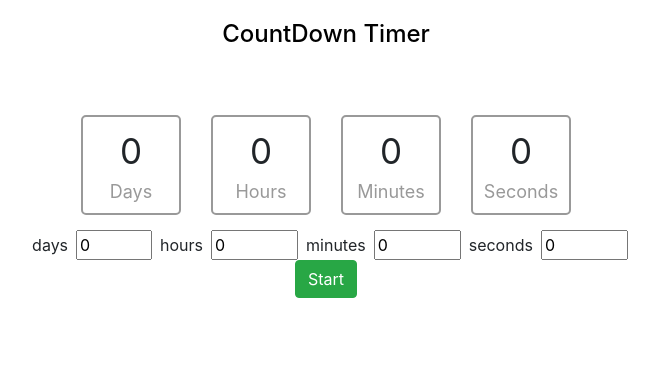
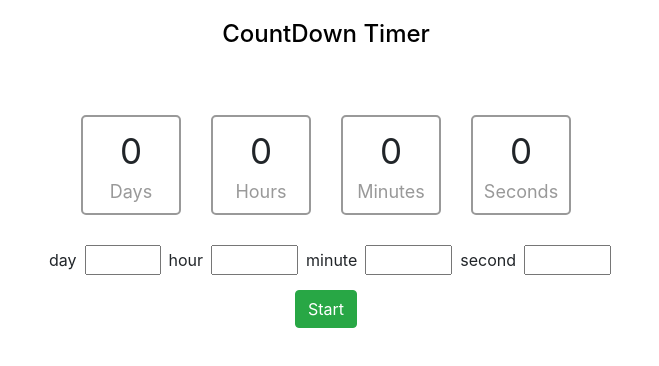
Before and after one commit to RoyMontoya/countdown-timer, a React (Create React App) app: page / in a window 1280 px wide. Shown: the top 366 px of the page, without its empty margins (314-973 px from the left). Built offline with nearby package versions, Linux system fonts and the light colour scheme.

Commit message:
passed change from inputnumber to input form

```diff
--- a/src/components/time-form/Style.css
+++ b/src/components/time-form/Style.css
@@ -1,4 +1,5 @@
 .time-form{
   display: flex;
   justify-content: center;
+  margin: 15px 0;
 }
--- a/src/components/time-form/TimeForm.jsx
+++ b/src/components/time-form/TimeForm.jsx
@@ -1,27 +1,54 @@
 import React, {Component} from 'react';
 import TimeInput from '../time-input/TimeInput'
 import './Style.css'
+import miliUtil from '../../utilities/MilisecondsUtil'
 
 class TimeForm extends Component {
   constructor(props){
     super(props);
 
     this.state = {
-      days: 0,
-      hours: 0,
-      minutes: 0,
-      seconds: 0
+      day: 0,
+      hour: 0,
+      minute: 0,
+      second: 0,
+      totalMili: 0,
     }
+
+    this.handleChange = this.handleChange.bind(this)
+    // this.calculateTotal = this.calculateTotal.bind(this)
+  }
+
+  // calculateTotal(){
+    // console.log(this.state);
+    // const total = miliUtil.getTimeInMili(this.state.days, 'day') +
+    // miliUtil.getTimeInMili(this.state.hours, 'hour') +
+    // miliUtil.getTimeInMili(this.state.minutes, 'minute') +
+    // miliUtil.getTimeInMili(this.state.seconds, 'second') +
+
+    // console.log(total);
+
+  // }
+
+  handleChange(name, value){
+    console.log(name, value);
+    // const result = {...this.state}
+    // result[name] = value
+    // this.setState(result)
+    // this.calculateTotal()
+
+
+    console.log(this.state);
   }
 
   render(){
     return (
       <div>
         <form className="time-form">
-          <TimeInput name="days" value={this.state.days} min="0" max="7"/>
-          <TimeInput name="hours" value={this.state.hours} min="0" max="24"/>
-          <TimeInput name="minutes" value={this.state.minutes} min="0" max="60"/>
-          <TimeInput name="seconds" value={this.state.seconds} min="0" max="60"/>
+          <TimeInput name="day" handle={this.handleChange} min="0" max="7"/>
+          <TimeInput name="hour" handle={this.handleChange} min="0" max="24"/>
+          <TimeInput name="minute" handle={this.handleChange} min="0" max="60"/>
+          <TimeInput name="second" handle={this.handleChange} min="0" max="60"/>
         </form>
       </div>
     )
--- a/src/components/time-input/TimeInput.jsx
+++ b/src/components/time-input/TimeInput.jsx
@@ -5,13 +5,14 @@ class TimeInput extends Component {
   constructor(props){
     super(props)
 
-    this.state = { value: this.props.value}
+    // this.state = { value: 0}
 
     this.handleChange = this.handleChange.bind(this);
   }
 
   handleChange(e){
-    this.setState({value: e.target.value})
+    // this.setState({value: e.target.value})
+    this.props.handle(this.props.name, e.target.value)
   }
 
   render(){
@@ -19,7 +20,7 @@ class TimeInput extends Component {
       <div>
         <label className="input-element">{this.props.name}</label>
         <input onChange={this.handleChange} type="number" name={this.props.name}
-          value = {this.state.value}
+          // value = {this.state.value}
           min={this.props.min}
           max={this.props.max}/>
       </div>
--- a/src/components/timer/Timer.jsx
+++ b/src/components/timer/Timer.jsx
@@ -41,15 +41,12 @@ class Timer extends Component{
   }
 
   displayHours(timeLeft){
-    // const hoursLeft = Math.floor((timeLeft / (1000*60*60)))
     const hoursLeft = miliUtil.getTimeFromMili(timeLeft, 'hour')
     this.setState({hours: hoursLeft})
-    // this.displayMinutes(timeLeft - (hoursLeft * 1000*60*60))
     this.displayMinutes(miliUtil.getTimeLeftInMili(timeLeft, hoursLeft, 'hour'))
   }
 
   displayTime(timeLeft){
-    // const daysLeft = Math.floor((timeLeft / (60*60*24*1000)))
     const daysLeft = miliUtil.getTimeFromMili(timeLeft, 'day')
     this.setState({days: daysLeft})
     this.displayHours(miliUtil.getTimeLeftInMili(timeLeft, daysLeft, 'day'))
--- a/src/utilities/MilisecondsUtil.js
+++ b/src/utilities/MilisecondsUtil.js
@@ -1,3 +1,4 @@
+const SECOND_CONSTANT = 1000
 const MINUTE_CONSTANT = 1000 * 60;
 const HOUR_CONSTANT = 1000*60*60;
 const DAYS_CONSTANT = 24*60*60*1000;
@@ -14,6 +15,10 @@ function getTimeLeftInMili(timeLeft, unitLeft, unit){
   return timeLeft - (unitLeft * getUnitConstant(unit))
 }
 
+function getTimeInMili(time, unit){
+  return (time * getUnitConstant(unit))
+}
+
 function getUnitConstant(unit){
   switch (unit) {
     case 'minute':
@@ -22,8 +27,10 @@ function getUnitConstant(unit){
       return HOUR_CONSTANT;
     case 'day':
       return DAYS_CONSTANT
+    case 'second':
+      return SECOND_CONSTANT
     default:
-      0;
+      return 0;
   }
 }
 
@@ -31,6 +38,7 @@ const miliUtil = {
   getSecondsFromMili,
   getTimeFromMili,
   getTimeLeftInMili,
+  getTimeInMili
 }
 
 export default miliUtil;
```
